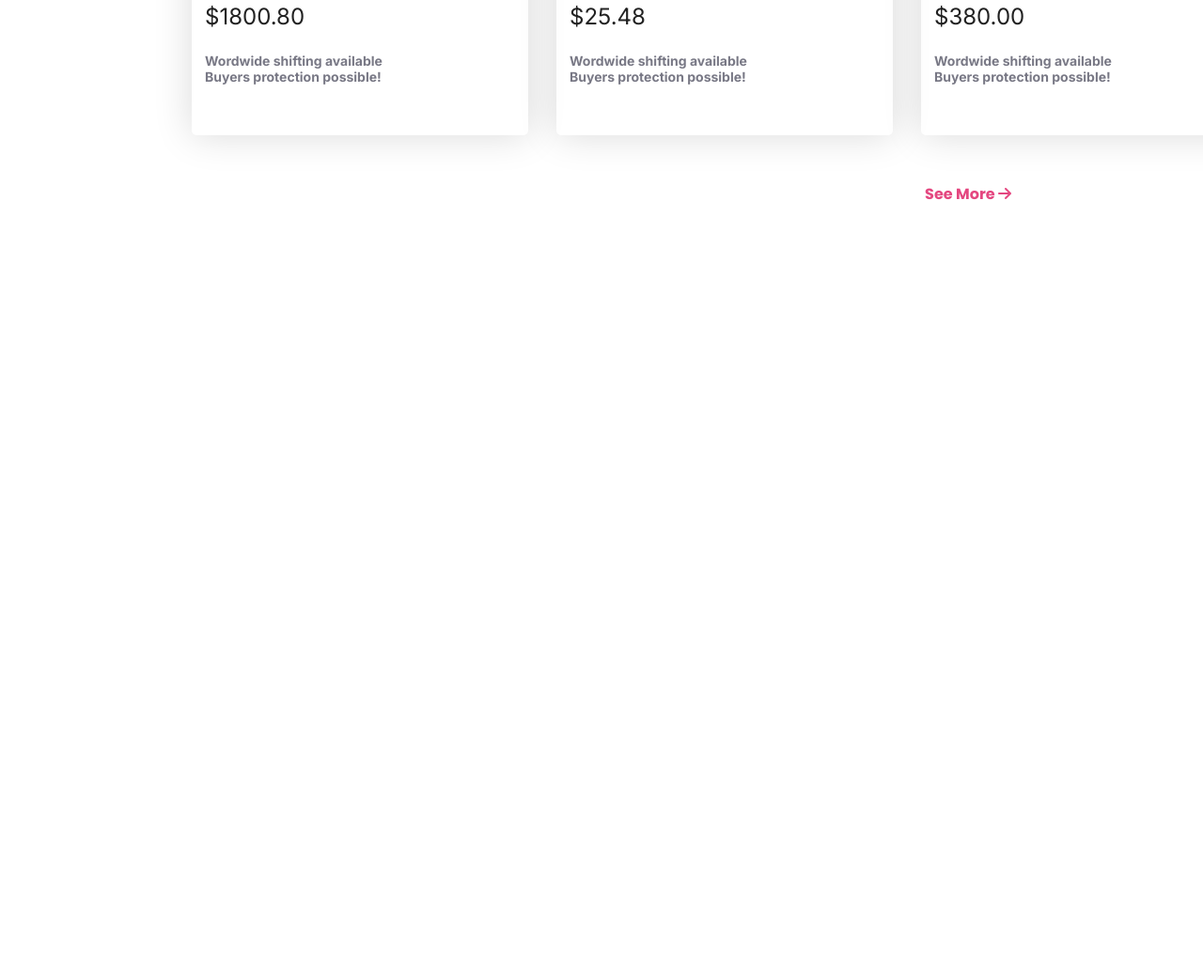
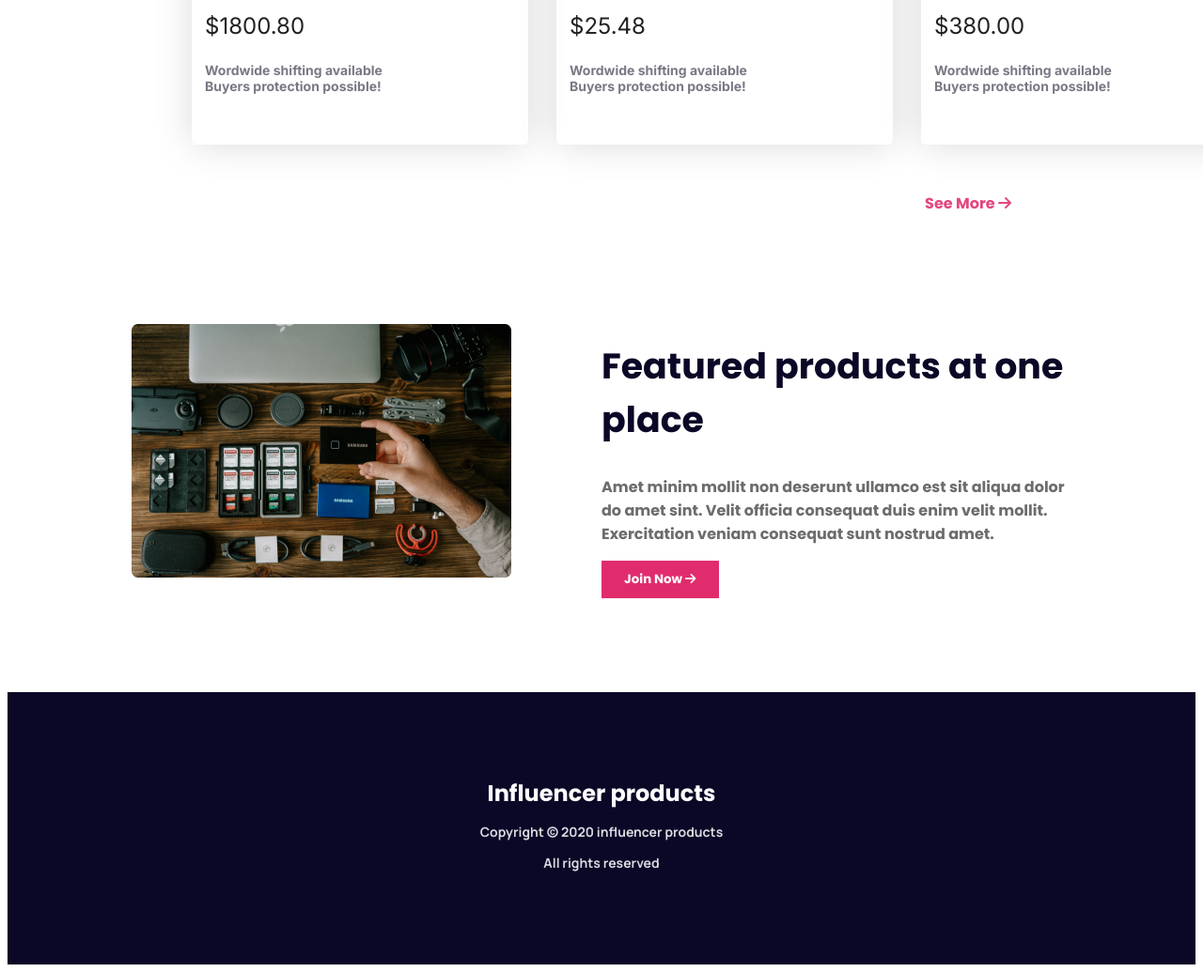
Before and after one commit to Rahat628/influencers-gear, a plain HTML site: page index.html in a window 1280 px wide. Shown: the part 2377-3412 px from the top of the page at 94% size. Before the commit the page ends 2696 px from the top, so only its background shows below. Drawn offline with Linux system fonts and the light colour scheme.

Commit message:
DONE for desktop

```diff
--- a/index.html
+++ b/index.html
@@ -115,8 +115,21 @@
             </div>
             <p class="see-more">See More <i class="fa-solid fa-arrow-right"></i> </p>
         </section>
+        <section class="products">
+            <div class="image-products">
+                <img src="images/gear.png" alt="">
+            </div>
+            <div class="products-text">
+                <h2 class="product-heading">Featured products at one place</h2>
+                <p class="product-paragraph">Amet minim mollit non deserunt ullamco est sit aliqua dolor do amet sint. Velit officia consequat duis enim velit mollit. Exercitation veniam consequat sunt nostrud amet.</p>
+                <button class="primary-btn">Join Now <i class="fa-solid fa-arrow-right"></i></button>
+            </div>
+        </section>
     </main>
     <footer>
+        <h5 class="heading footer-heading">Influencer products</h5>
+        <p class="footer-paragraph">Copyright 	&copy; 2020  influencer products</p>
+        <p class="footer-paragraph">All rights reserved</p>
     </footer>
 
 </body>
--- a/styles.css
+++ b/styles.css
@@ -1,5 +1,6 @@
 @import url('https://fonts.googleapis.com/css2?family=Crimson+Pro:wght@400;500;600;700;800&family=Inconsolata:wght@400;700&family=Lato:ital,wght@0,300;0,400;0,700;0,900;1,300;1,700&family=Lora:wght@400;500;600;700&family=Montserrat:ital,wght@0,300;0,400;0,500;0,600;0,700;0,800;0,900;1,600;1,700;1,800&family=Open+Sans:ital,wght@0,400;0,700;1,700&family=PT+Serif:wght@700&family=Poppins:wght@400;500;600;700;800&family=Sora:wght@300;400;500;600;700;800&family=Space+Mono:wght@400;700&family=Work+Sans:ital,wght@0,400;0,600;0,700;0,800;1,400&display=swap');
 @import url('https://fonts.googleapis.com/css2?family=Crimson+Pro:wght@400;500;600;700;800&family=Inconsolata:wght@400;700&family=Inter:wght@400;700&family=Lato:ital,wght@0,300;0,400;0,700;0,900;1,300;1,700&family=Lora:wght@400;500;600;700&family=Montserrat:ital,wght@0,300;0,400;0,500;0,600;0,700;0,800;0,900;1,600;1,700;1,800&family=Open+Sans:ital,wght@0,400;0,700;1,700&family=PT+Serif:wght@700&family=Poppins:wght@400;500;600;700;800&family=Sora:wght@300;400;500;600;700;800&family=Space+Mono:wght@400;700&family=Work+Sans:ital,wght@0,400;0,600;0,700;0,800;1,400&display=swap');
+@import url('https://fonts.googleapis.com/css2?family=Crimson+Pro:wght@400;500;600;700;800&family=Inconsolata:wght@400;700&family=Inter:wght@400;700&family=Lato:ital,wght@0,300;0,400;0,700;0,900;1,300;1,700&family=Lora:wght@400;500;600;700&family=Manrope:wght@700&family=Montserrat:ital,wght@0,300;0,400;0,500;0,600;0,700;0,800;0,900;1,600;1,700;1,800&family=Open+Sans:ital,wght@0,400;0,700;1,700&family=PT+Serif:wght@700&family=Poppins:wght@400;500;600;700;800&family=Sora:wght@300;400;500;600;700;800&family=Space+Mono:wght@400;700&family=Work+Sans:ital,wght@0,400;0,600;0,700;0,800;1,400&display=swap');
 
 /* shared section */
 * {
@@ -98,13 +99,13 @@ nav>ul>li {
     justify-content: space-around;
 }
 
-/* main section */
-main {
+/* main section -- collection */
+.collection {
     margin: 100px 196px;
 
 }
 
-main>h2 {
+.collection>h2 {
     text-align: center;
     margin-bottom: 30px;
 }
@@ -137,3 +138,50 @@ main>h2 {
     text-align: end;
     margin-top: 50px;
 }
+
+/* section products */
+.product-heading {
+    color: #0A0826;
+    font-size: 2.37rem;
+    font-weight: 700;
+}
+
+.product-paragraph {
+    color: #6C6C6C;
+    font-weight: 700;
+    width: 500px;
+}
+
+.products {
+    display: flex;
+    justify-content: center;
+    margin-left: 165px;
+    margin-right: 165px;
+    gap: 96px;
+    align-items: center;
+}
+
+.products-text button {
+    border-radius: 0px;
+}
+
+/* footer section */
+footer {
+    background: #0A0826;
+    text-align: center;
+    margin-top: 100px;
+    height: 240px;
+    padding-top: 50px;
+}
+
+.footer-heading {
+    color: #FFF;
+    margin-bottom: 3px;
+}
+
+.footer-paragraph {
+    color: #D9DBE1;
+    font-family: Manrope;
+    font-size: 0.875rem;
+    font-weight: 700;
+}
```
